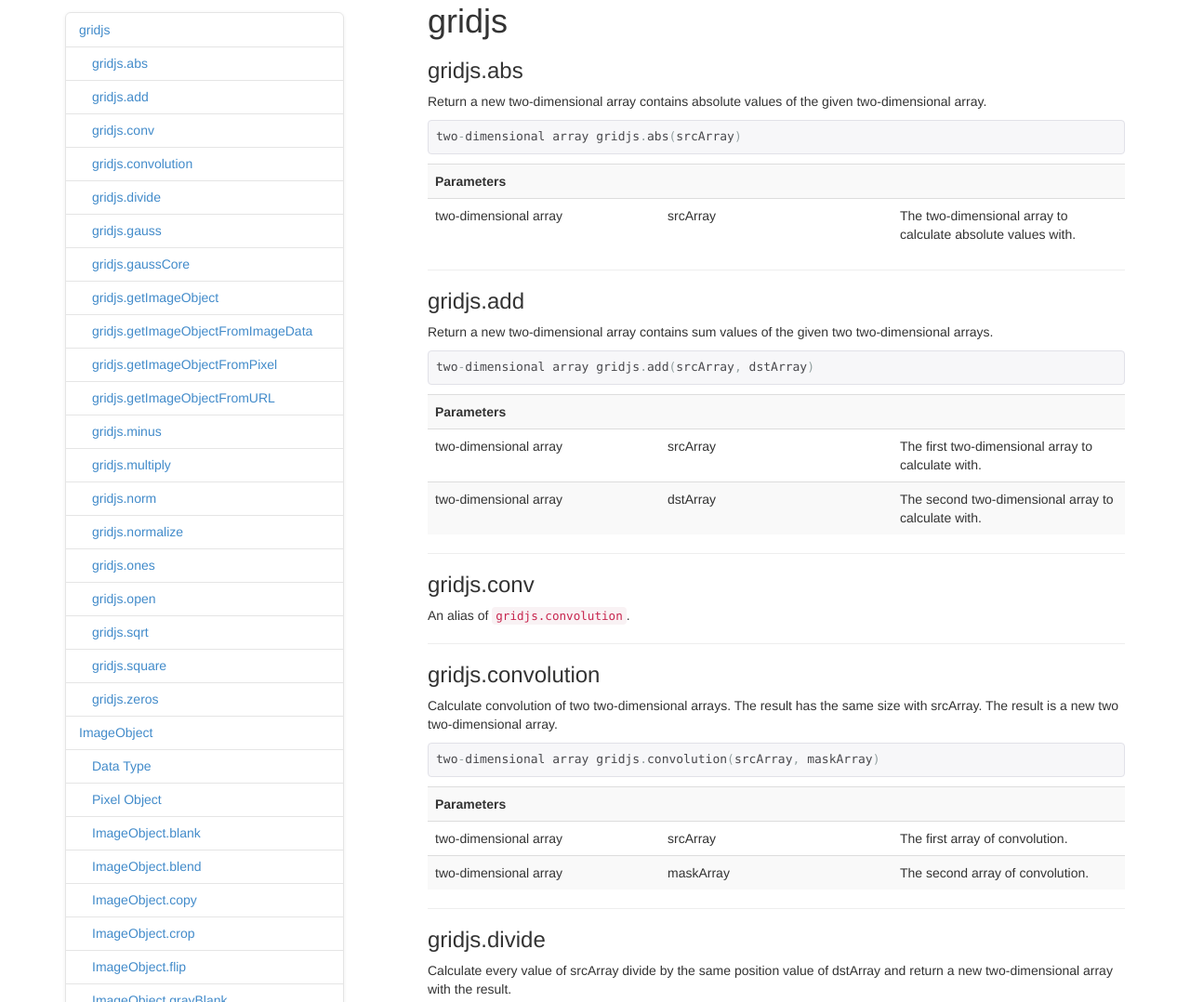
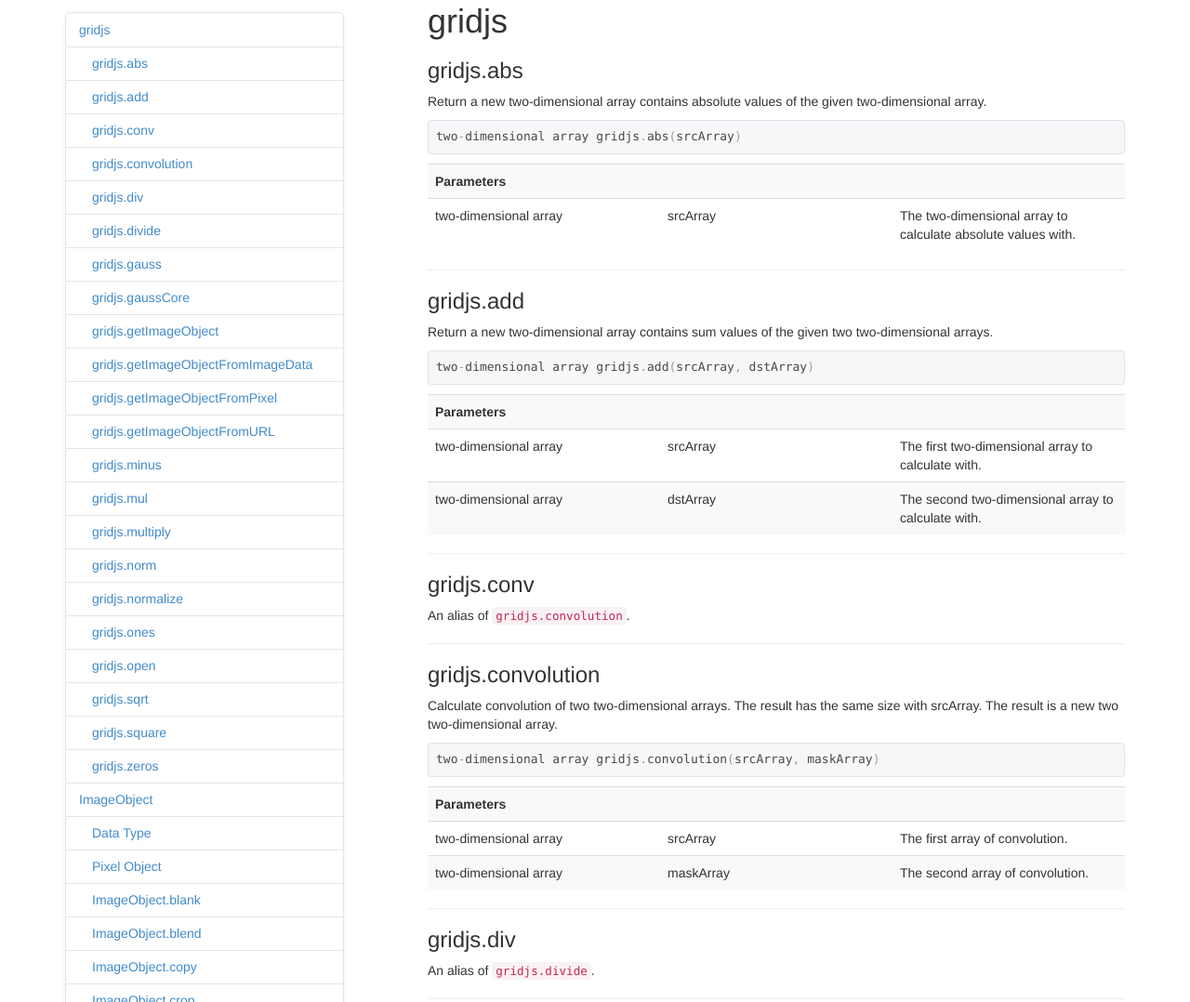
Before and after one commit to gridjs/docs, a website: page doc/API.html in a window 1280 px wide. Shown: the part 319-1397 px from the top of the page at 93% size. Drawn offline with Linux system fonts and the light colour scheme; files that its build step writes are made by us from their sources.

Commit message:
div and mul alias

```diff
--- a/doc/API.html
+++ b/doc/API.html
@@ -81,6 +81,12 @@
   </li>
 
   <li class="level_3">
+    <a href="#index_gridjs.div" title="gridjs.div">
+      <i class="icon-chevron-right"></i>gridjs.div
+    </a>
+  </li>
+
+  <li class="level_3">
     <a href="#index_gridjs.divide" title="gridjs.divide">
       <i class="icon-chevron-right"></i>gridjs.divide
     </a>
@@ -125,6 +131,12 @@
   <li class="level_3">
     <a href="#index_gridjs.minus" title="gridjs.minus">
       <i class="icon-chevron-right"></i>gridjs.minus
+    </a>
+  </li>
+
+  <li class="level_3">
+    <a href="#index_gridjs.mul" title="gridjs.mul">
+      <i class="icon-chevron-right"></i>gridjs.mul
     </a>
   </li>
 
@@ -307,6 +319,8 @@
 </code></pre><table class="table table-striped"><tr><th>Parameters</th><th></th><th></th></tr><tr><td>two-dimensional array</td><td>srcArray</td><td>The first array of convolution.</td></tr><tr><td>two-dimensional array</td><td>maskArray</td><td>The second array of convolution.</td></tr></table>
 
 <hr>
+<h3>gridjs.div</h3>
+<p>An alias of <code>gridjs.divide</code>.</p><hr>
 <h3>gridjs.divide</h3>
 <p>Calculate every value of srcArray divide by the same position value of dstArray and return a new two-dimensional array with the result.</p><p>If dstArray is a number, then calculate every value of srcArray divide by dstArray.</p><p>Notice: this method is not a tradition definition of matrix divide.</p><pre><code>two-dimensional array gridjs.divide(srcArray, dstArray)
 </code></pre><table class="table table-striped"><tr><th>Parameters</th><th></th><th></th></tr><tr><td>two-dimensional array</td><td>srcArray</td><td>The first two-dimensional array to calculate with.</td></tr><tr><td>two-dimensional array or number</td><td>dstArray</td><td>The second two-dimensional array or number to calculate with.</td></tr></table>
@@ -347,6 +361,8 @@
 </code></pre><table class="table table-striped"><tr><th>Parameters</th><th></th><th></th></tr><tr><td>two-dimensional array</td><td>srcArray</td><td>The first two-dimensional array to calculate with.</td></tr><tr><td>two-dimensional array</td><td>dstArray</td><td>The second two-dimensional array to calculate with.</td></tr></table>
 
 <hr>
+<h3>gridjs.mul</h3>
+<p>An alias of <code>gridjs.multiply</code>.</p><hr>
 <h3>gridjs.multiply</h3>
 <p>Calculate every value of srcArray multiply the same position value of dstArray and return a new two-dimensional array with the result.</p><p>If dstArray is a number, then calculate every value of srcArray multipy dstArray.</p><p>Notice: this method is not a tradition definition of matrix multiply.</p><pre><code>two-dimensional array gridjs.multiply(srcArray, dstArray)
 </code></pre><table class="table table-striped"><tr><th>Parameters</th><th></th><th></th></tr><tr><td>two-dimensional array</td><td>srcArray</td><td>The first two-dimensional array to calculate with.</td></tr><tr><td>two-dimensional array or number</td><td>dstArray</td><td>The second two-dimensional array or number to calculate with.</td></tr></table>
```
Also changed, not shown: doc/API.md (+12 -0 lines).
